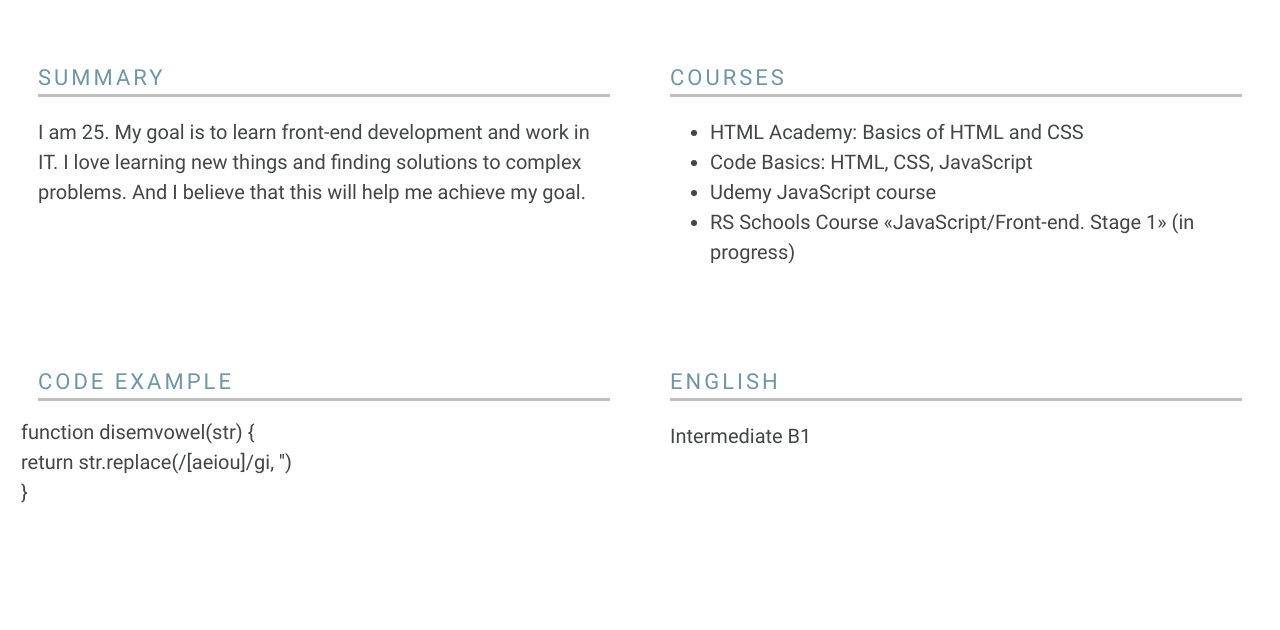
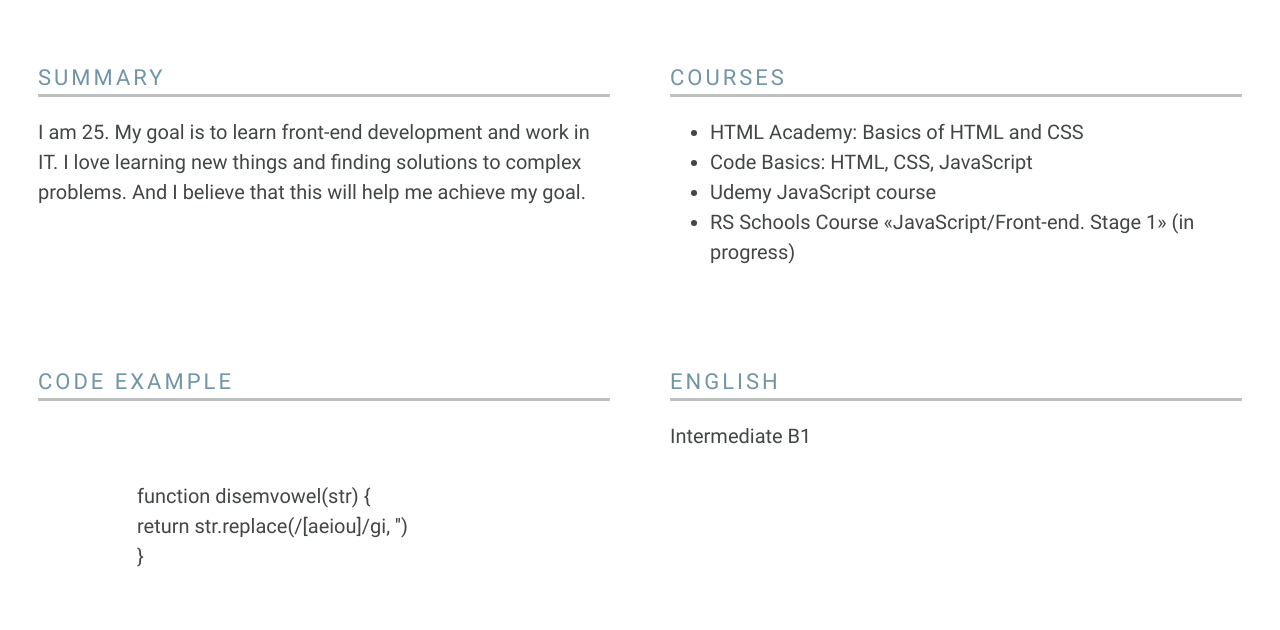
Before and after one commit to alinamalikova/rsschool-cv, a plain HTML site: page index.html in a window 1280 px wide. Shown: the part 668-1298 px from the top of the page. Drawn offline with Linux system fonts and the light colour scheme.

Commit message:
feat: update style.css file

```diff
--- a/style.css
+++ b/style.css
@@ -152,8 +152,6 @@ padding-left: 0px;
 .example {
     display: flex;
     align-items: flex-start;
-    margin-left: -116px;
-    margin-top: -64px;
     font-family: 'Roboto', sans-serif;
     font-size: 20px;
     line-height: 1.5;
```
